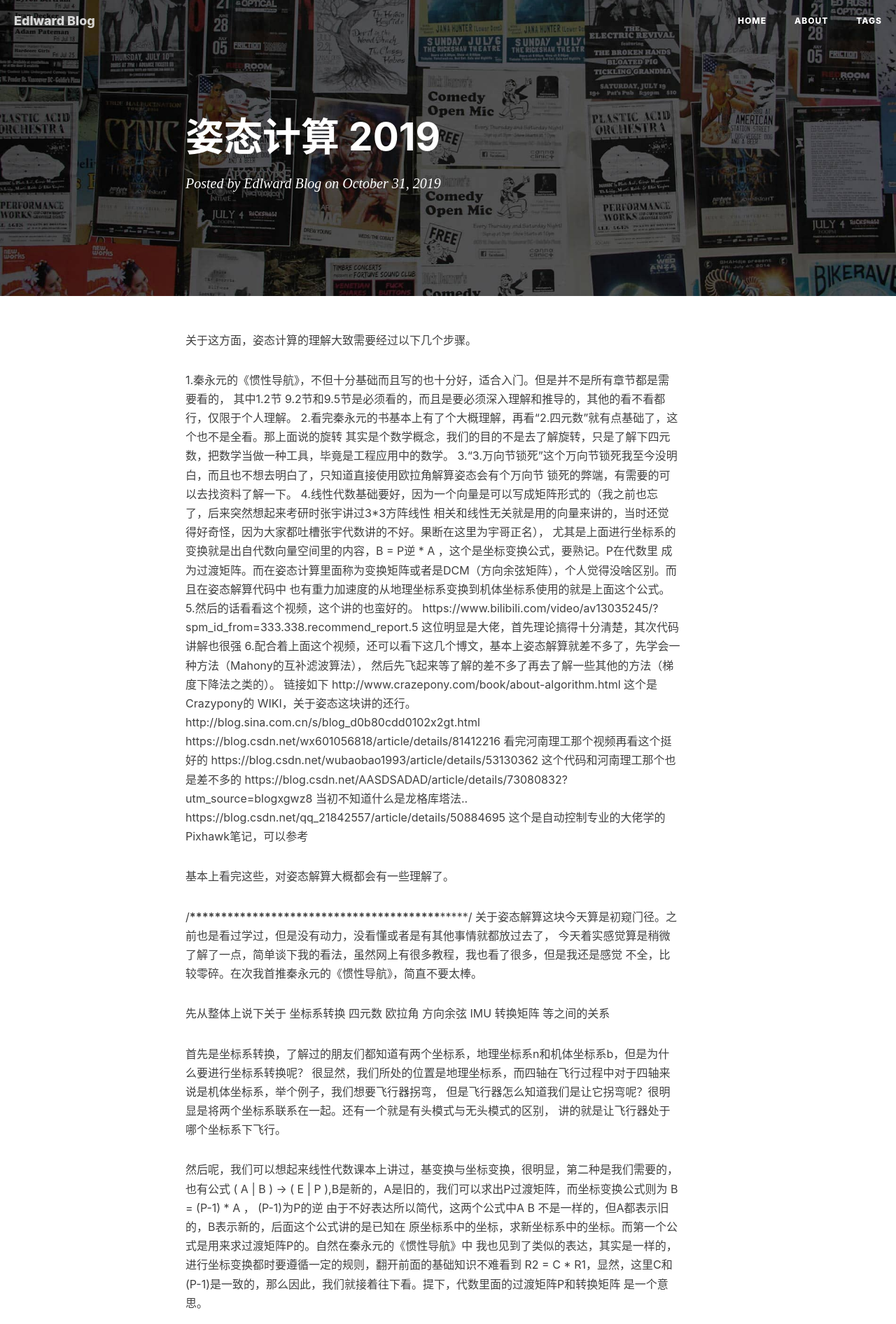
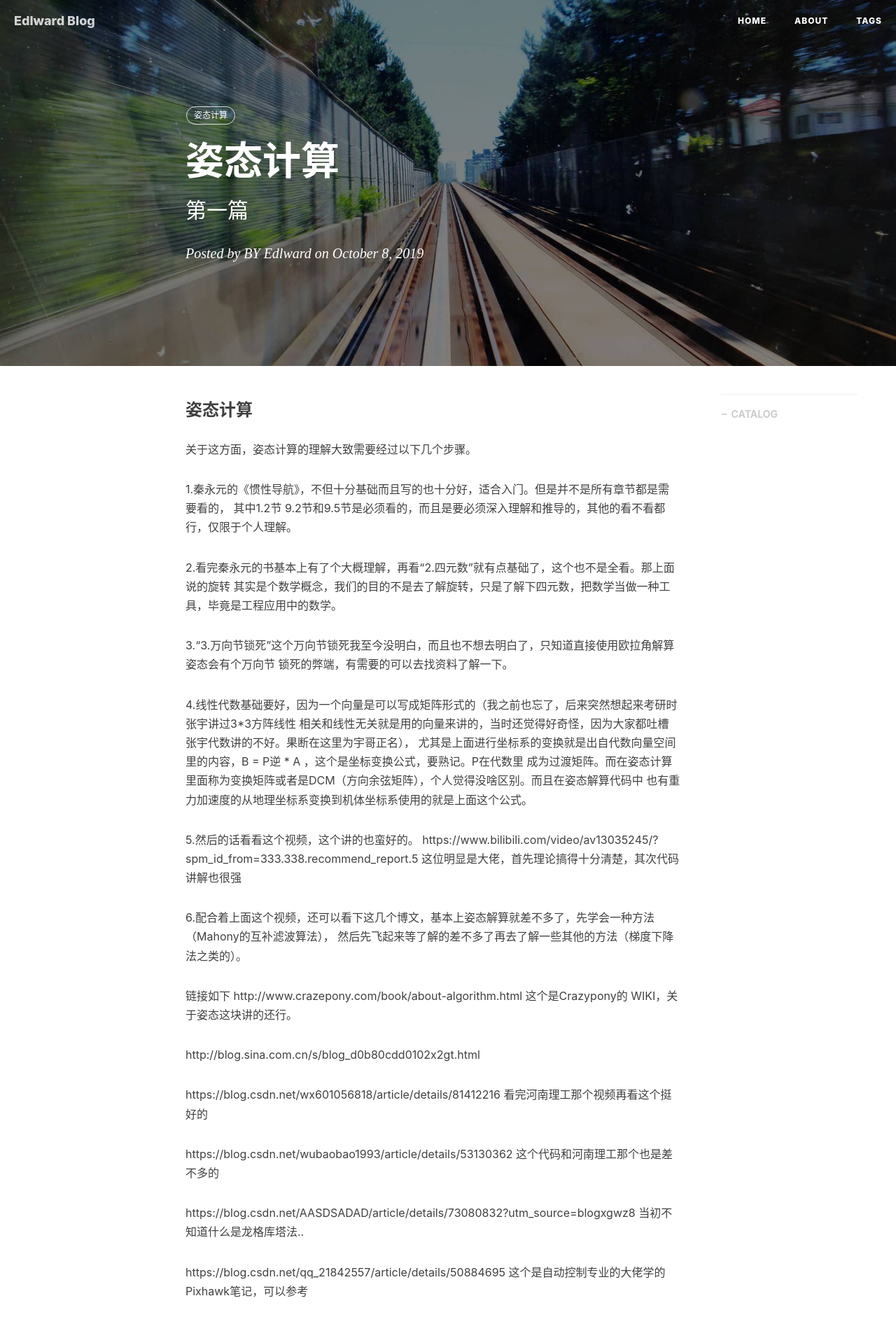
Before and after one commit to gary-robotics/dlward, a Jekyll site: the page built from _posts/2019-10-31-姿态计算-2019.markdown, in a window 1280 px wide. Shown: the top 1892 px of the page at 70% size. Built offline with Jekyll 4.4.1, drawn with Linux system fonts in a browser that asks for light colours; nearby versions of some CDN libraries; our own code applies the rules of GitHub Pages for plain Markdown files; comment, search, counter and statistics services are not loaded.

Commit message:
Update 2019-10-31-姿态计算-2019.markdown

```diff
--- a/_posts/2019-10-31-姿态计算-2019.markdown
+++ b/_posts/2019-10-31-姿态计算-2019.markdown
@@ -1,27 +1,50 @@
+---
+layout:     post                    # 使用的布局（不需要改）
+title:      姿态计算                # 标题
+subtitle:    第一篇                  #副标题
+date:       2019-10-08              # 时间
+author:     BY Edlward              # 作者
+header-img: img/post-bg-2015.jpg    #这篇文章标题背景图片
+catalog: true                       # 是否归档
+tags:                               #标签
+    - 姿态计算
+---
+### 姿态计算
 关于这方面，姿态计算的理解大致需要经过以下几个步骤。
 
 1.秦永元的《惯性导航》，不但十分基础而且写的也十分好，适合入门。但是并不是所有章节都是需要看的，
   其中1.2节 9.2节和9.5节是必须看的，而且是要必须深入理解和推导的，其他的看不看都行，仅限于个人理解。
+
 2.看完秦永元的书基本上有了个大概理解，再看“2.四元数”就有点基础了，这个也不是全看。那上面说的旋转
   其实是个数学概念，我们的目的不是去了解旋转，只是了解下四元数，把数学当做一种工具，毕竟是工程应用中的数学。
+
 3.“3.万向节锁死”这个万向节锁死我至今没明白，而且也不想去明白了，只知道直接使用欧拉角解算姿态会有个万向节
   锁死的弊端，有需要的可以去找资料了解一下。
+
 4.线性代数基础要好，因为一个向量是可以写成矩阵形式的（我之前也忘了，后来突然想起来考研时张宇讲过3*3方阵线性
   相关和线性无关就是用的向量来讲的，当时还觉得好奇怪，因为大家都吐槽张宇代数讲的不好。果断在这里为宇哥正名），
   尤其是上面进行坐标系的变换就是出自代数向量空间里的内容，B = P逆 * A ，这个是坐标变换公式，要熟记。P在代数里
   成为过渡矩阵。而在姿态计算里面称为变换矩阵或者是DCM（方向余弦矩阵），个人觉得没啥区别。而且在姿态解算代码中
   也有重力加速度的从地理坐标系变换到机体坐标系使用的就是上面这个公式。
+
 5.然后的话看看这个视频，这个讲的也蛮好的。
   https://www.bilibili.com/video/av13035245/?spm_id_from=333.338.recommend_report.5
   这位明显是大佬，首先理论搞得十分清楚，其次代码讲解也很强
+
 6.配合着上面这个视频，还可以看下这几个博文，基本上姿态解算就差不多了，先学会一种方法（Mahony的互补滤波算法），
   然后先飞起来等了解的差不多了再去了解一些其他的方法（梯度下降法之类的）。
+
   链接如下
   http://www.crazepony.com/book/about-algorithm.html  这个是Crazypony的 WIKI，关于姿态这块讲的还行。
+
   http://blog.sina.com.cn/s/blog_d0b80cdd0102x2gt.html
+
   https://blog.csdn.net/wx601056818/article/details/81412216   看完河南理工那个视频再看这个挺好的
+
   https://blog.csdn.net/wubaobao1993/article/details/53130362  这个代码和河南理工那个也是差不多的
+
   https://blog.csdn.net/AASDSADAD/article/details/73080832?utm_source=blogxgwz8  当初不知道什么是龙格库塔法..
+
   https://blog.csdn.net/qq_21842557/article/details/50884695   这个是自动控制专业的大佬学的Pixhawk笔记，可以参考
 
 基本上看完这些，对姿态解算大概都会有一些理解了。
```
